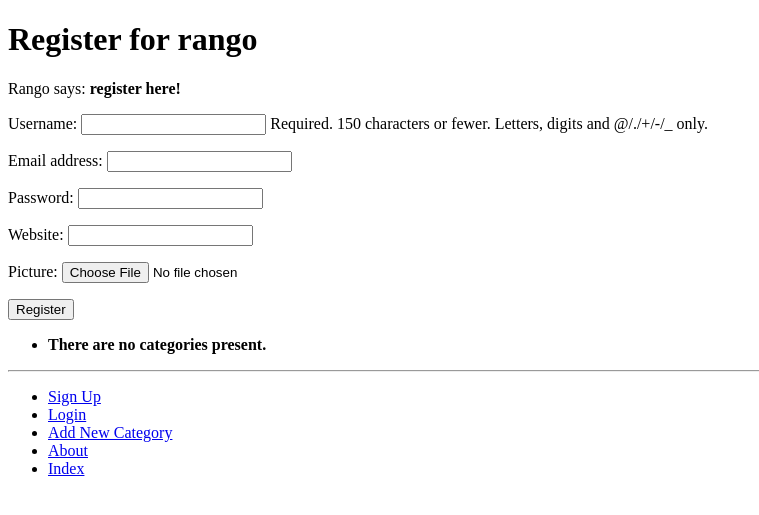
After one commit to HollowBananaCorn/tango_with_django_project, a Django app: page /rango/register/ in a window 1280 px wide. The commit adds this page. Shown: the top 515 px of the page, without its empty margins (0-759 px from the left). Run offline with Django 3.2, Linux system fonts and the light colour scheme; data that the repository does not hold is empty.

Commit message:
added login mechanism

```diff
--- a/rango/admin.py
+++ b/rango/admin.py
@@ -1,5 +1,5 @@
 from django.contrib import admin
-from rango.models import Category, Page
+from rango.models import Category, Page, UserProfile
 # Register your models here.
 
 class CategoryAdmin(admin.ModelAdmin):
--- a/rango/forms.py
+++ b/rango/forms.py
@@ -1,5 +1,6 @@
 from django import forms
-from rango.models import Page, Category
+from django.contrib.auth.models import User
+from rango.models import Page, Category, UserProfile
 
 class CategoryForm(forms.ModelForm):
     name = forms.CharField(max_length=Category.NAME_MAX_LENGTH,
@@ -32,3 +33,15 @@ class PageForm(forms.ModelForm):
             cleaned_data['url'] = url
 
         return cleaned_data
+
+class UserForm(forms.ModelForm):
+    password = forms.CharField(widget=forms.PasswordInput())
+
+    class Meta:
+        model = User
+        fields = ('username', 'email', 'password')
+
+class UserProfileForm(forms.ModelForm):
+    class Meta:
+        model = UserProfile
+        fields = ('website', 'picture')
--- a/rango/models.py
+++ b/rango/models.py
@@ -1,5 +1,6 @@
 from django.db import models
 from django.template.defaultfilters import slugify
+from django.contrib.auth.models import User
 
 # Create your models here.
 class Category(models.Model):
@@ -28,3 +29,12 @@ class Page(models.Model):
 
     def __str__(self):
         return self.title
+
+class UserProfile(models.Model):
+    user = models.OneToOneField(User, on_delete=models.CASCADE)
+
+    website = models.URLField(blank=True)
+    picture = models.ImageField(upload_to='profile_images', blank=True)
+
+    def __str__(self):
+        return self.user.username
--- a/rango/urls.py
+++ b/rango/urls.py
@@ -9,5 +9,9 @@ urlpatterns = [
     path('category/<slug:category_name_slug>/',
          views.show_category, name='show_category'),
     path('add_category/', views.add_category, name= 'add_category'),
-    path('category/<slug:category_name_slug>/add_page/', views.add_page, name = 'add_page')
+    path('category/<slug:category_name_slug>/add_page/', views.add_page, name = 'add_page'),
+    path('register/', views.register, name='register'),
+    path('login/', views.user_login, name='login'),
+    path('restricted/', views.restricted, name='restricted'),
+    path('logout/', views.user_logout, name='logout'),
 ]
--- a/rango/views.py
+++ b/rango/views.py
@@ -1,7 +1,9 @@
 from django.shortcuts import render, redirect
 from django.urls import reverse
+from django.contrib.auth import authenticate, login, logout
+from django.contrib.auth.decorators import login_required
 from django.http import HttpResponse
-from rango.forms import CategoryForm, PageForm
+from rango.forms import CategoryForm, PageForm, UserForm, UserProfileForm
 from rango.models import Category
 from rango.models import Page
 
@@ -75,3 +77,65 @@ def add_page(request, category_name_slug):
 
     context_dict = {'form': form, 'category': category}
     return render(request,  'rango/add_page.html', context=context_dict)
+
+def register(request):
+    registered = False
+
+    if request.method == 'POST':
+        user_form = UserForm(request.POST)
+        profile_form = UserProfileForm(request.POST)
+
+        if user_form.is_valid() and profile_form.is_valid():
+            user = user_form.save()
+
+            user.set_password(user.password)
+            user.save()
+
+            profile = profile_form.save(commit=False)
+            profile.user = user
+
+            if 'picture' in request.FILES:
+                profile.picture = request.FILES['picture']
+
+            profile.save()
+            registered = True
+
+        else:
+            print(user_form.errors, profile_form.errors)
+
+    else:
+        user_form = UserForm()
+        profile_form = UserProfileForm()
+
+    return render(request, 'rango/register.html', context=
+                  {'user_form':user_form,
+                   'profile_form':profile_form,
+                   'registered':registered})
+
+def user_login(request):
+    if request.method == 'POST':
+        username = request.POST.get('username')
+        password = request.POST.get('password')
+
+        user = authenticate(username = username, password = password)
+        if user:
+            if user.is_active:
+                login(request, user)
+                return redirect(reverse('rango:index'))
+            else:
+                return HttpResponse("Your Rango account is disabled.")
+        else:
+            print(f"Invalid login details: {username}, {password}")
+            return HttpResponse("Invalid login details supplied.")
+
+    else:
+        return render(request, 'rango/login.html')
+
+@login_required
+def restricted(request):
+    return HttpResponse("Since you're logged in, you can see this text!")
+
+@login_required
+def user_logout(request):
+    logout(request)
+    return redirect(reverse('rango:index'))
--- a/tango_with_django_project/settings.py
+++ b/tango_with_django_project/settings.py
@@ -31,6 +31,7 @@ DEBUG = True
 
 ALLOWED_HOSTS = []
 
+LOGIN_URL = 'rango:login'
 
 # Application definition
 
--- a/templates/rango/base.html
+++ b/templates/rango/base.html
@@ -26,10 +26,17 @@
         <hr />
         <div>
             <ul>
-                <li><a href="{% url 'rango:add_category' %}">Add a New Category</a></li>
-                <li><a href="{% url 'rango:about' %}">About</a></li>
+                {% if user.is_authenticated %}
+                    <!-- Show these links when the user is logged in -->
+                <li><a href="{% url 'rango:restricted' %}">Restricted Page</a></li>
+                <li><a href="{% url 'rango:logout' %}">Logout</a></li> {% else %}
+                    <!-- Show these links when the user is NOT logged in -->
+                <li><a href="{% url 'rango:register' %}">Sign Up</a></li>
+                <li><a href="{% url 'rango:login' %}">Login</a></li> {% endif %}
+                    <!-- Outside the conditional statements, ALWAYS show -->
+                <li><a href="{% url 'rango:add_category' %}">Add New Category</a></li> <li><a href="{% url 'rango:about' %}">About</a></li>
                 <li><a href="{% url 'rango:index' %}">Index</a></li>
-            </ul>
+                </ul>
         </div>
     </body>
 </html>
--- /dev/null
+++ b/templates/rango/register.html
@@ -0,0 +1,23 @@
+{% extends 'rango/base.html' %}
+{% load staticfiles %}
+
+{% block title_block %}
+    Register
+{% endblock %}
+
+{% block body_block %}
+<h1>Register for rango</h1>
+{% if registered %}
+Rango says: <strong>thank you for registering!</strong>
+<a href="{% url 'rango:index' %}">Return to the homepage.</a><br />
+{% else %}
+Rango says: <strong>register here!</strong><br />
+<form id="user_form" method="post" action="{% url 'rango:register' %}" enctype="multipart/form-data">
+    {% csrf_token %}
+    {{ user_form.as_p }}
+    {{ profile_form.as_p }}
+
+    <input type="submit" name="submit" value="Register" />
+</form>
+{% endif %}
+{% endblock %}
```
Also changed, not shown: templates/rango/index.html (+6 -1 lines), templates/rango/login.html (added, +14 -0 lines), media/profile_images/horse.jpeg (added), rango/migrations/0005_userprofile.py (added).
